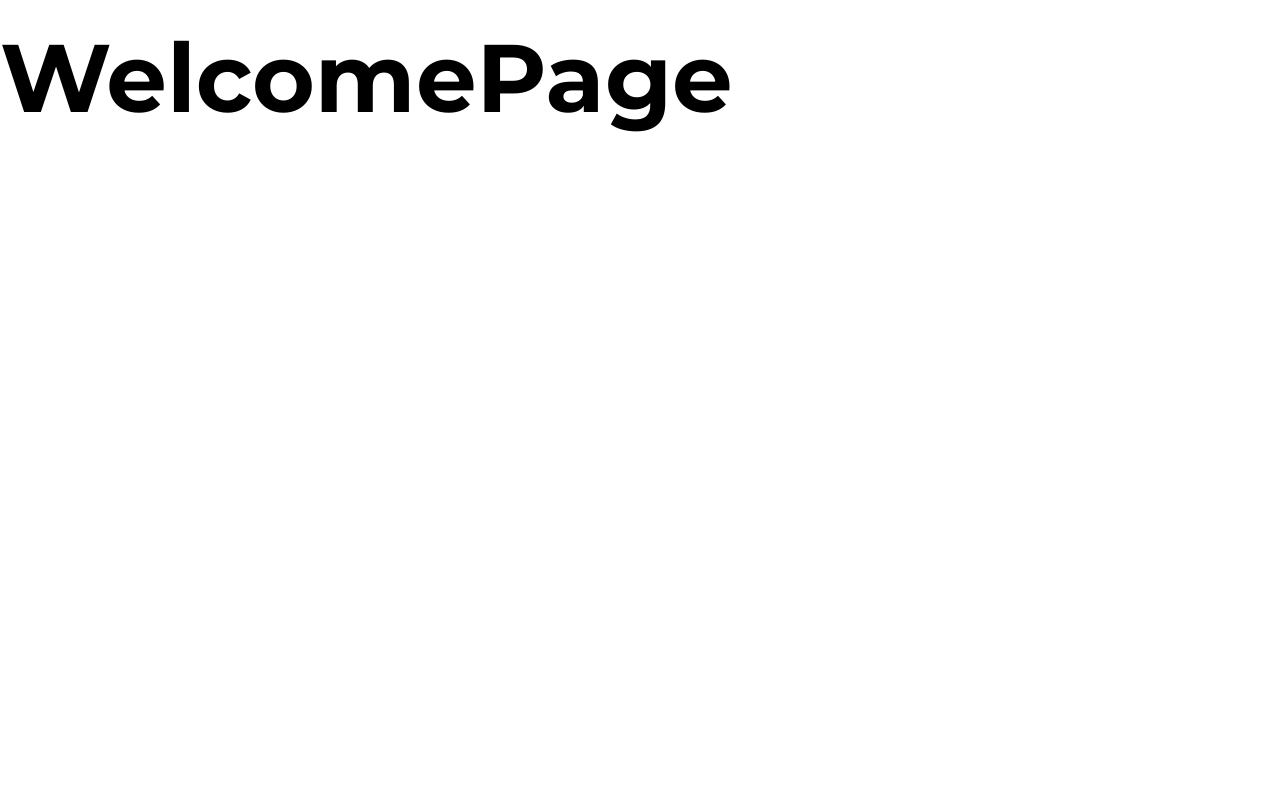
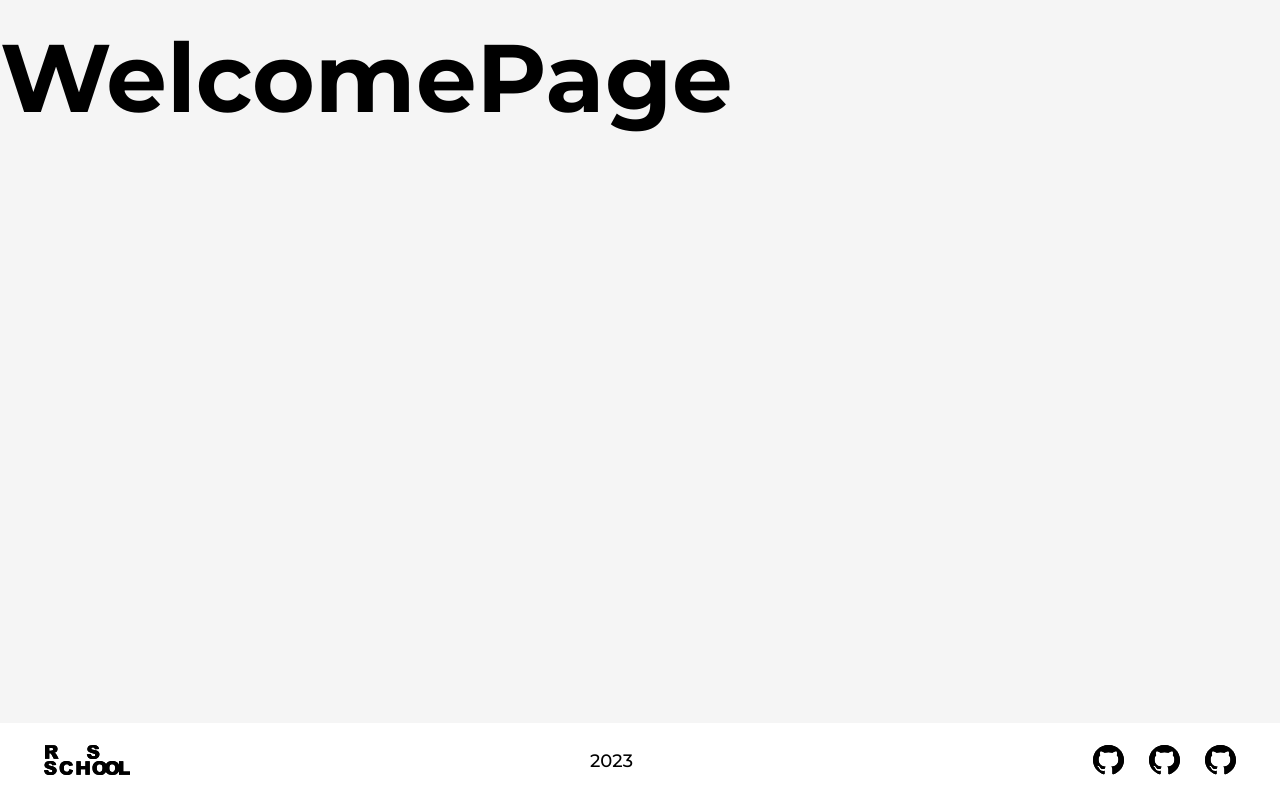
Before and after one commit to KirillVM/graphiql-app, a React (Vite) app: page / in a window 1280 px wide. Built offline with nearby package versions, Linux system fonts and the light colour scheme.

Commit message:
feat: add footer

```diff
--- a/src/components/Footer/Footer.tsx
+++ b/src/components/Footer/Footer.tsx
@@ -1,5 +1,32 @@
+import rss_logo from '../../assets/icons/rss-logo.svg';
+import github_logo from '../../assets/icons/github.svg';
+import styles from './footer.module.scss';
+
 const Footer = () => {
-  return <div className="footer"></div>;
+  const githubUsers = ['climbingirl', 'kotangenss', 'KirillVM'];
+
+  return (
+    <footer>
+      <div className={styles.container}>
+        <a target="_blank" href="https://rs.school/react/" rel="noreferrer">
+          <img src={rss_logo} alt="Rolling Scopes School logo" />
+        </a>
+        <p className={styles.year}>2023</p>
+        <div className={styles.githubs}>
+          {githubUsers.map((developer) => (
+            <a
+              key={developer}
+              target="_blank"
+              href={`https://github.com/${developer}`}
+              rel="noreferrer"
+            >
+              <img src={github_logo} alt="Github icon" />
+            </a>
+          ))}
+        </div>
+      </div>
+    </footer>
+  );
 };
 
 export default Footer;
--- /dev/null
+++ b/src/components/Footer/footer.module.scss
@@ -0,0 +1,36 @@
+@import '../../styles/vars.scss';
+
+footer {
+  display: flex;
+  justify-content: center;
+  background: $color-secondary;
+}
+
+.container {
+  display: flex;
+  justify-content: space-between;
+  align-items: center;
+  padding: 10px 20px 10px;
+  max-width: 1192px;
+  width: 100%;
+}
+
+.year {
+  font-weight: 500;
+  font-size: 18px;
+  color: $color-black;
+}
+
+.githubs {
+  display: flex;
+  column-gap: 25px;
+}
+
+@media (max-width: 479px) {
+  .container {
+    flex-direction: column;
+    align-items: center;
+    row-gap: 5px;
+    padding: 15px 20px 5px;
+  }
+}
--- a/src/styles/global.scss
+++ b/src/styles/global.scss
@@ -9,7 +9,9 @@ body {
   width: 100vw;
   box-sizing: border-box;
   overflow: hidden;
+  font-family: 'Montserrat';
   font-size: 10px;
+  background: $color-background;
   @extend %font-prom;
 }
 
```
